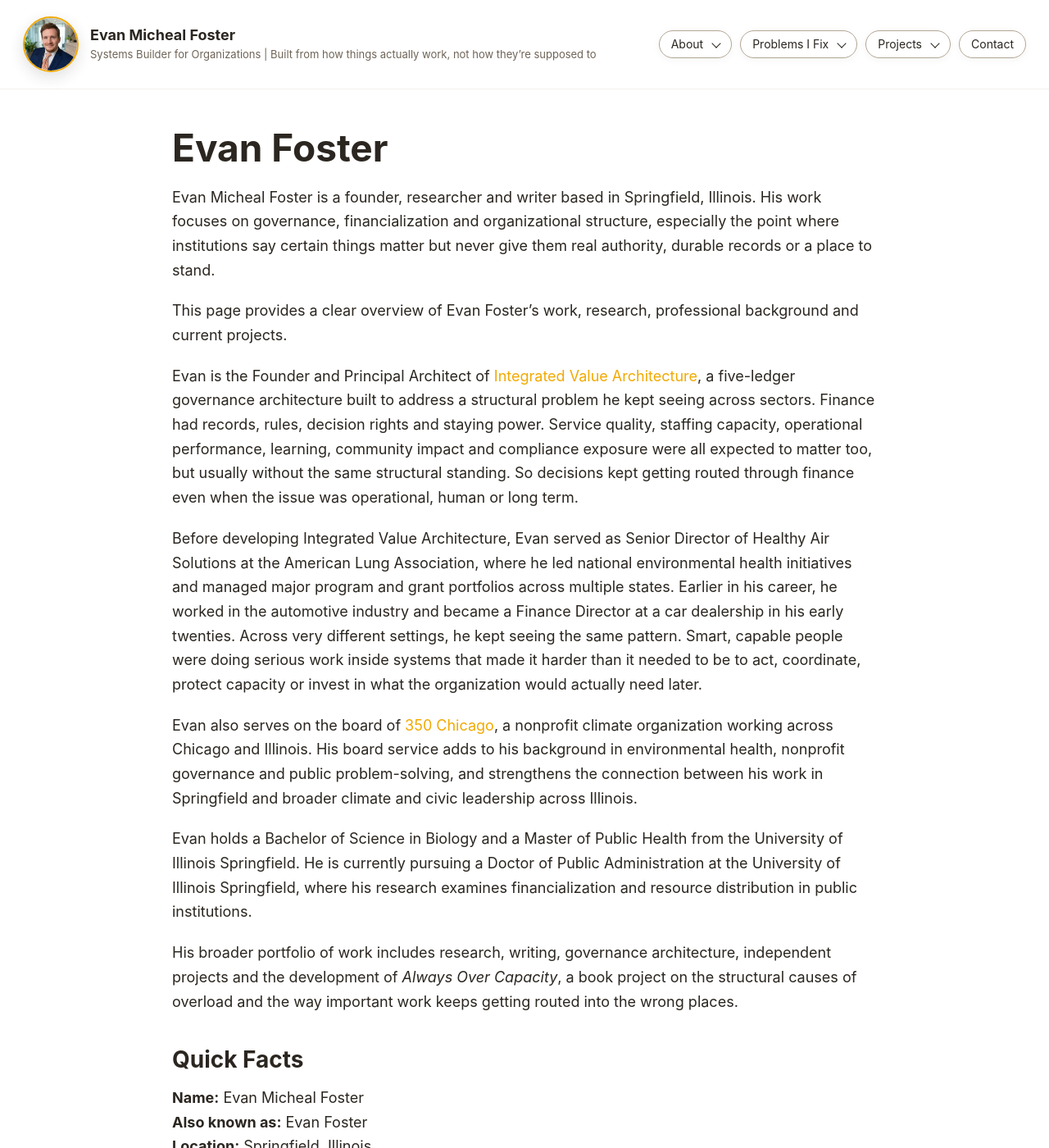
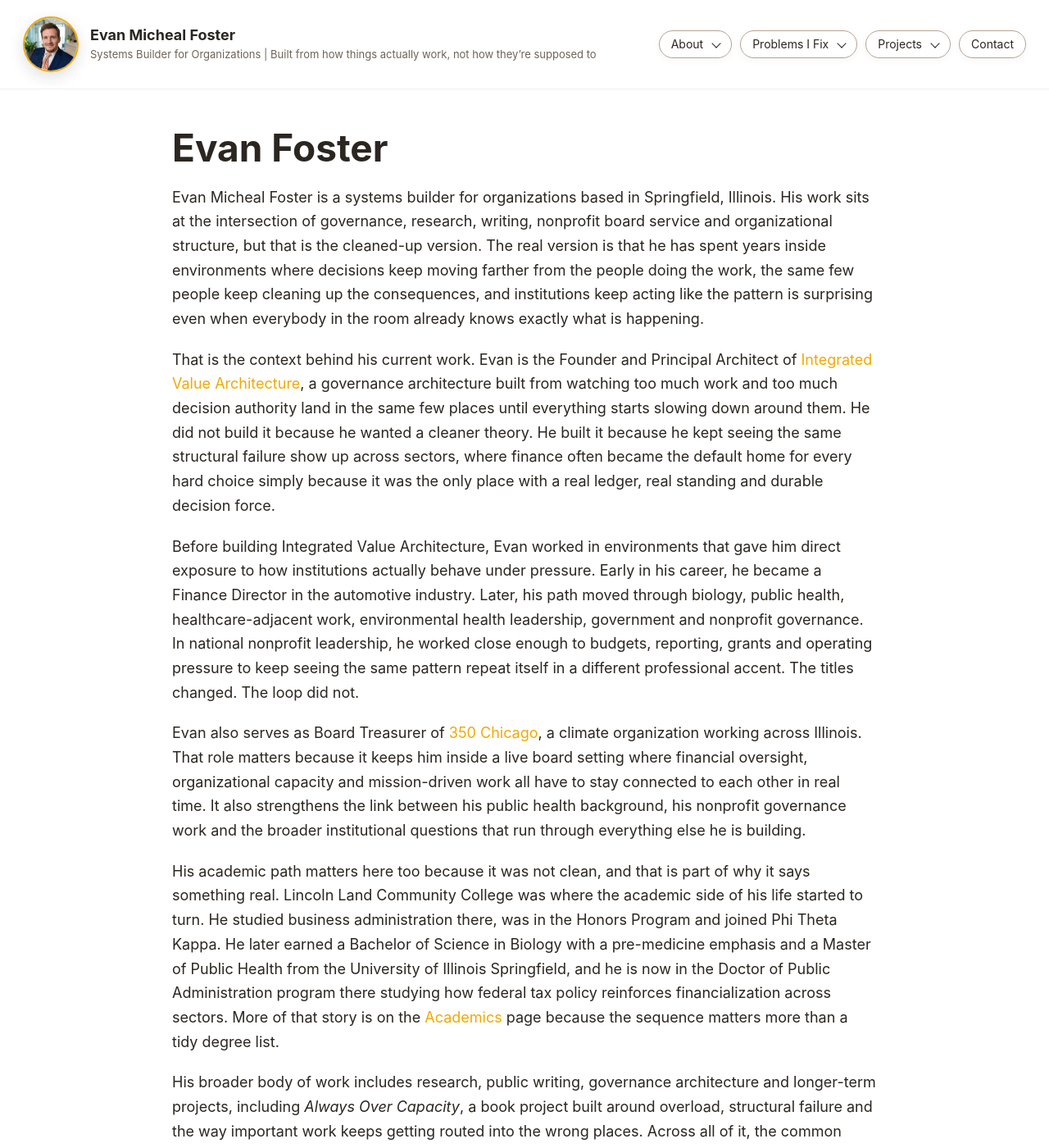
Before and after one commit to efost7873/evanmichealfoster.com, a Jekyll site: the page built from evan-micheal-foster.md, in a window 1280 px wide and 1400 px high. Shown: the whole window at 82% size. Built offline with Jekyll 4.4.1, drawn with Linux system fonts in a browser that asks for light colours; some of the changed text lies outside the part shown.

Commit message:
Update evan-micheal-foster.md

```diff
--- a/evan-micheal-foster.md
+++ b/evan-micheal-foster.md
@@ -1,25 +1,23 @@
 ---
 layout: default
-title: Evan Foster Springfield, Illinois
-description: Evan Micheal Foster is a founder, researcher and writer in Springfield, Illinois focused on governance and organizational structure.
+title: Evan Foster Springfield, Illinois | Research, Writing, Governance and Board Service
+description: Evan Micheal Foster is a systems builder for organizations based in Springfield, Illinois. Learn more about his work in governance, research, writing, board service and Integrated Value Architecture.
 permalink: /evan-foster-springfield-il/
 ---
 
 # Evan Foster
 
-Evan Micheal Foster is a founder, researcher and writer based in Springfield, Illinois. His work focuses on governance, financialization and organizational structure, especially the point where institutions say certain things matter but never give them real authority, durable records or a place to stand.
+Evan Micheal Foster is a systems builder for organizations based in Springfield, Illinois. His work sits at the intersection of governance, research, writing, nonprofit board service and organizational structure, but that is the cleaned-up version. The real version is that he has spent years inside environments where decisions keep moving farther from the people doing the work, the same few people keep cleaning up the consequences, and institutions keep acting like the pattern is surprising even when everybody in the room already knows exactly what is happening.
 
-This page provides a clear overview of Evan Foster’s work, research, professional background and current projects.
+That is the context behind his current work. Evan is the Founder and Principal Architect of [Integrated Value Architecture](https://integratedvaluearchitecture.com), a governance architecture built from watching too much work and too much decision authority land in the same few places until everything starts slowing down around them. He did not build it because he wanted a cleaner theory. He built it because he kept seeing the same structural failure show up across sectors, where finance often became the default home for every hard choice simply because it was the only place with a real ledger, real standing and durable decision force.
 
-Evan is the Founder and Principal Architect of [Integrated Value Architecture](https://integratedvaluearchitecture.com), a five-ledger governance architecture built to address a structural problem he kept seeing across sectors. Finance had records, rules, decision rights and staying power. Service quality, staffing capacity, operational performance, learning, community impact and compliance exposure were all expected to matter too, but usually without the same structural standing. So decisions kept getting routed through finance even when the issue was operational, human or long term.
+Before building Integrated Value Architecture, Evan worked in environments that gave him direct exposure to how institutions actually behave under pressure. Early in his career, he became a Finance Director in the automotive industry. Later, his path moved through biology, public health, healthcare-adjacent work, environmental health leadership, government and nonprofit governance. In national nonprofit leadership, he worked close enough to budgets, reporting, grants and operating pressure to keep seeing the same pattern repeat itself in a different professional accent. The titles changed. The loop did not.
 
-Before developing Integrated Value Architecture, Evan served as Senior Director of Healthy Air Solutions at the American Lung Association, where he led national environmental health initiatives and managed major program and grant portfolios across multiple states. Earlier in his career, he worked in the automotive industry and became a Finance Director at a car dealership in his early twenties. Across very different settings, he kept seeing the same pattern. Smart, capable people were doing serious work inside systems that made it harder than it needed to be to act, coordinate, protect capacity or invest in what the organization would actually need later.
+Evan also serves as Board Treasurer of [350 Chicago](/350-chicago/), a climate organization working across Illinois. That role matters because it keeps him inside a live board setting where financial oversight, organizational capacity and mission-driven work all have to stay connected to each other in real time. It also strengthens the link between his public health background, his nonprofit governance work and the broader institutional questions that run through everything else he is building.
 
-Evan also serves on the board of [350 Chicago](https://www.350chicago.org/meet-the-team), a nonprofit climate organization working across Chicago and Illinois. His board service adds to his background in environmental health, nonprofit governance and public problem-solving, and strengthens the connection between his work in Springfield and broader climate and civic leadership across Illinois.
+His academic path matters here too because it was not clean, and that is part of why it says something real. Lincoln Land Community College was where the academic side of his life started to turn. He studied business administration there, was in the Honors Program and joined Phi Theta Kappa. He later earned a Bachelor of Science in Biology with a pre-medicine emphasis and a Master of Public Health from the University of Illinois Springfield, and he is now in the Doctor of Public Administration program there studying how federal tax policy reinforces financialization across sectors. More of that story is on the [Academics](/academics/) page because the sequence matters more than a tidy degree list.
 
-Evan holds a Bachelor of Science in Biology and a Master of Public Health from the University of Illinois Springfield. He is currently pursuing a Doctor of Public Administration at the University of Illinois Springfield, where his research examines financialization and resource distribution in public institutions.
-
-His broader portfolio of work includes research, writing, governance architecture, independent projects and the development of *Always Over Capacity*, a book project on the structural causes of overload and the way important work keeps getting routed into the wrong places.
+His broader body of work includes research, public writing, governance architecture and longer-term projects, including *Always Over Capacity*, a book project built around overload, structural failure and the way important work keeps getting routed into the wrong places. Across all of it, the common thread is the same. He is interested in the point where what people know is happening and what the structure lets them do stop matching.
 
 ## Quick Facts
 
@@ -27,40 +25,22 @@ His broader portfolio of work includes research, writing, governance architectur
 **Also known as:** Evan Foster
 **Location:** Springfield, Illinois
 **Current role:** Founder and Principal Architect, Integrated Value Architecture
-**Board service:** 350 Chicago
-**Education:** University of Illinois Springfield
-**Research areas:** Governance, public administration, accounting, financialization and organizational structure
-
-## Professional Background
-
-Evan’s professional background includes leadership in environmental health, governance, public problem-solving and organizational design. At the American Lung Association, he directed large-scale initiatives focused on healthy air, public health and environmental conditions affecting communities across the United States. That work involved national leadership, program oversight and management of substantial funding portfolios.
-
-He also serves on the board of [350 Chicago](https://www.350chicago.org/meet-the-team), a nonprofit climate organization working across Chicago and Illinois. That role reflects his continued involvement in mission-driven governance work and adds another layer to his experience across public health, environmental leadership and nonprofit institutions.
-
-His current work builds on those experiences through research, writing, governance architecture and other independent projects tied to structural failure, overload and institutional design.
-
-## Research and Writing
-
-Evan’s research focuses on financialization, governance structure and resource distribution in public institutions. He is especially interested in what happens when financial accounting becomes the dominant authority inside an organization and every other form of value has to pass through that one system to be seen, defended or acted on.
-
-His writing develops these ideas through working papers, public-facing essays and longer-form projects, including *Always Over Capacity*.
-
-More information about Evan’s research, publications and working papers is available on the [Research](/research/) page, and public-facing work is available on the [Writing](/writing/) page.
-
-## Springfield, Illinois
-
-Evan lives and works in Springfield, Illinois while developing Integrated Value Architecture, pursuing doctoral research and building a broader body of work across research, writing and independent projects. His work in Springfield connects academic research, governance design and public problem-solving across public, nonprofit and private-sector settings.
-
-More information about Evan’s connection to Springfield is available on the [Springfield](/springfield/) page.
+**Board service:** Board Treasurer, 350 Chicago
+**Education:** Lincoln Land Community College and University of Illinois Springfield
+**Research areas:** Governance, financialization, public administration, organizational structure and institutional design
 
 ## Learn More
 
-For additional background and personal context, visit the [About](/about/) page.
+For broader personal and professional background, visit [About](/about/).
 
-To review research, publications and working papers, visit the [Research](/research/) page.
+For the academic path through Lincoln Land, UIS and current doctoral work, visit [Academics](/academics/).
 
-To explore articles, essays and public-facing writing, visit the [Writing](/writing/) page.
+For board service and nonprofit governance work, visit [350 Chicago](/350-chicago/).
 
-To explore independent work and current builds, visit the [Projects](/projects/) page.
+For research, publications and working papers, visit [Research](/research/).
 
-To get in touch, visit the [Contact](/contact/) page.
+For essays and public-facing writing, visit [Writing](/writing/).
+
+For current builds and side work, visit [Projects](/projects/).
+
+For direct outreach, visit [Contact](/contact/).
```
